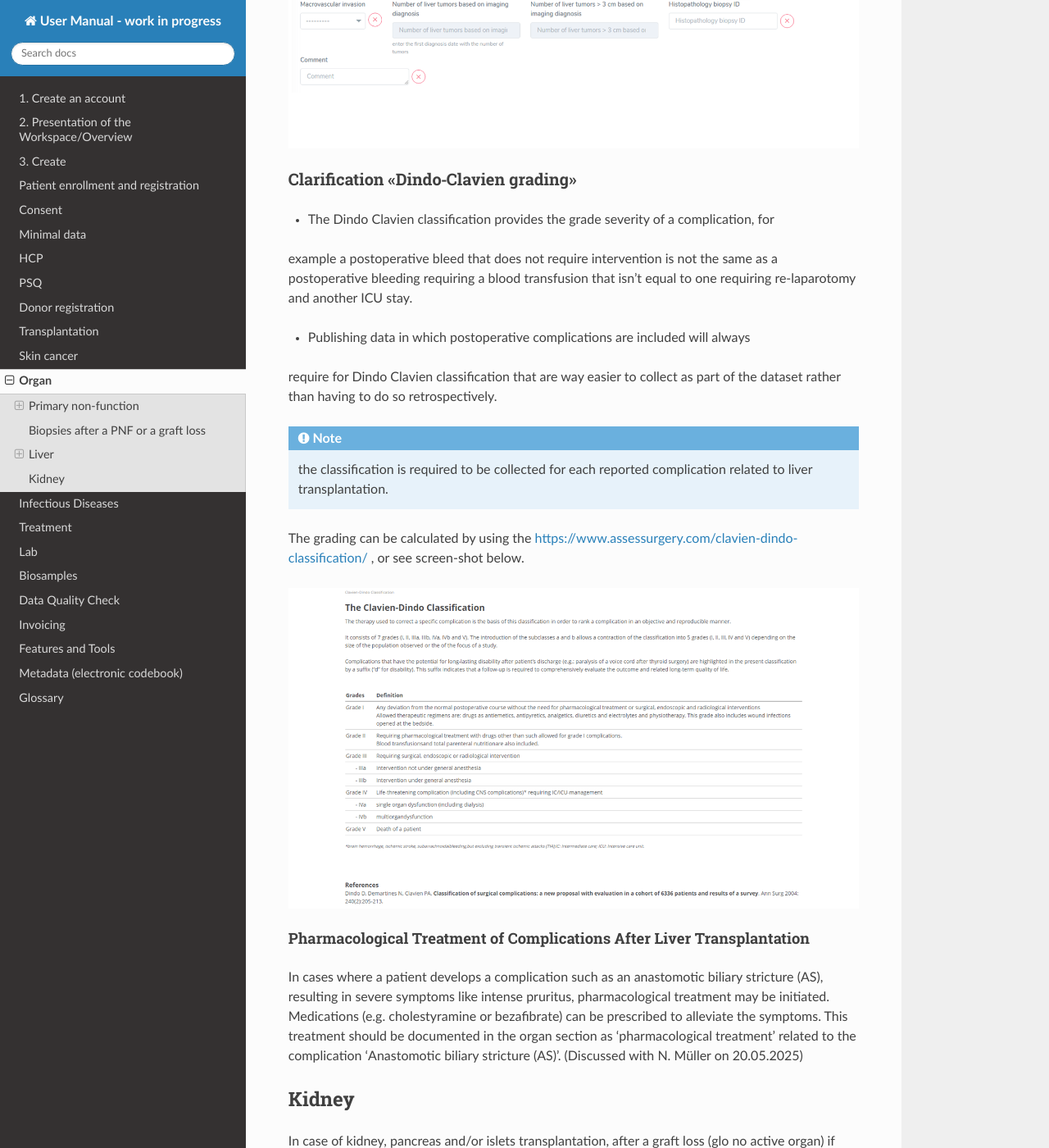
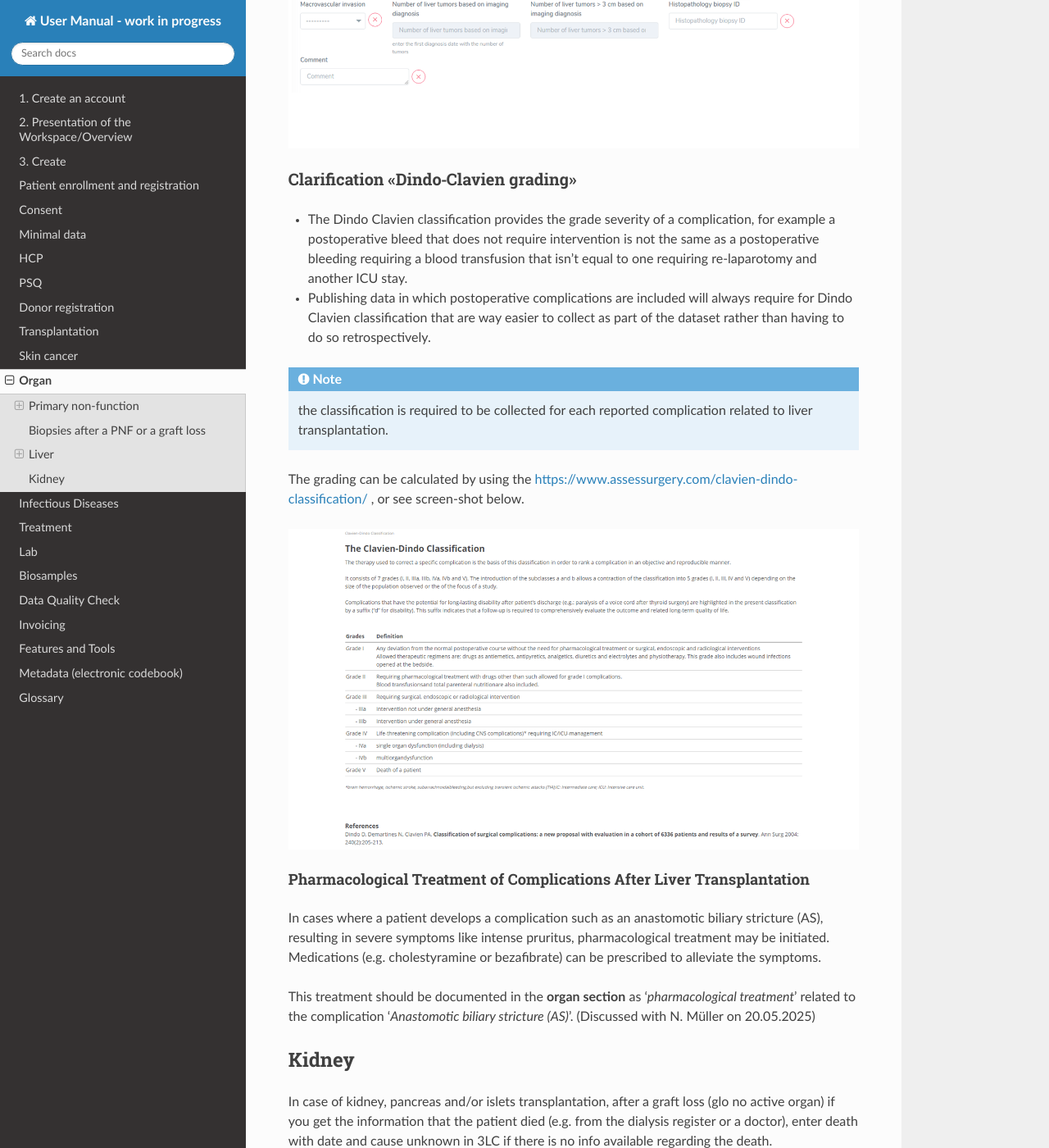
Before and after one commit to swiss-transplant-cohort-study/3LC-user-manual, a Sphinx documentation site: the page built from docs/source/organ.rst, in a window 1280 px wide and 1400 px high, scrolled down 3464 px. Shown: the whole window at 82% size. Built offline with Sphinx 7.4.7 and the Read the Docs theme 3.1.0, drawn with Linux system fonts in a browser that asks for light colours.

```diff
--- a/docs/source/organ.rst
+++ b/docs/source/organ.rst
@@ -60,14 +60,9 @@ Tumor staging related variables are collected before transplantation, , if this
 Clarification «Dindo‐Clavien grading»
 =========================================
 
-• The Dindo Clavien classification provides the grade severity of a complication, for
-example a postoperative bleed that does not require intervention is not the same
-as a postoperative bleeding requiring a blood transfusion that isn’t equal to one
-requiring re‐laparotomy and another ICU stay.
+• The Dindo Clavien classification provides the grade severity of a complication, for example a postoperative bleed that does not require intervention is not the same as a postoperative bleeding requiring a blood transfusion that isn’t equal to one requiring re‐laparotomy and another ICU stay.
 
-• Publishing data in which postoperative complications are included will always
-require for Dindo Clavien classification that are way easier to collect as part of the
-dataset rather than having to do so retrospectively.
+• Publishing data in which postoperative complications are included will always require for Dindo Clavien classification that are way easier to collect as part of the dataset rather than having to do so retrospectively.
 
 .. Note::
    the classification is required to be collected for each reported complication related to liver transplantation.
@@ -79,9 +74,9 @@ The grading can be calculated by using the https://www.assessurgery.com/clavien-
 Pharmacological Treatment of Complications After Liver Transplantation
 -------------------------------------------------------------------------
 
-In cases where a patient develops a complication such as an anastomotic biliary stricture (AS), resulting in severe symptoms like intense pruritus, pharmacological treatment may be initiated.
-Medications (e.g. cholestyramine or bezafibrate) can be prescribed to alleviate the symptoms.
-This treatment should be documented in the organ section as ‘pharmacological treatment’ related to the complication ‘Anastomotic biliary stricture (AS)’.
+In cases where a patient develops a complication such as an anastomotic biliary stricture (AS), resulting in severe symptoms like intense pruritus, pharmacological treatment may be initiated. Medications (e.g. cholestyramine or bezafibrate) can be prescribed to alleviate the symptoms.
+
+This treatment should be documented in the **organ section** as ‘*pharmacological treatment*’ related to the complication ‘*Anastomotic biliary stricture (AS)*’.
 (Discussed with N. Müller on 20.05.2025)
 
 Kidney
```
